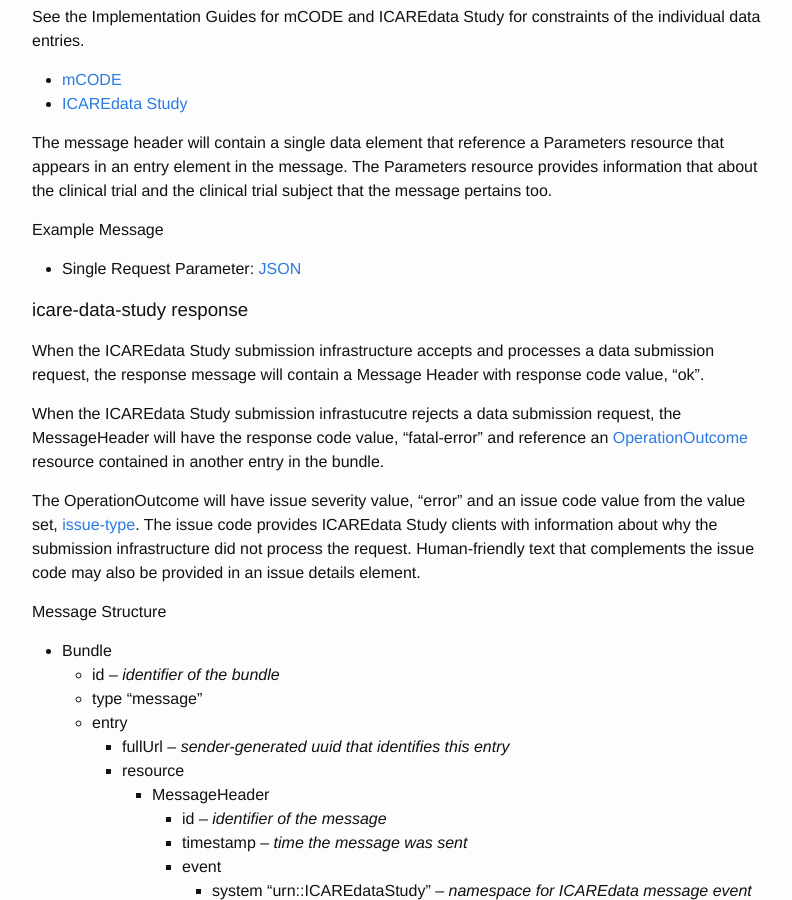
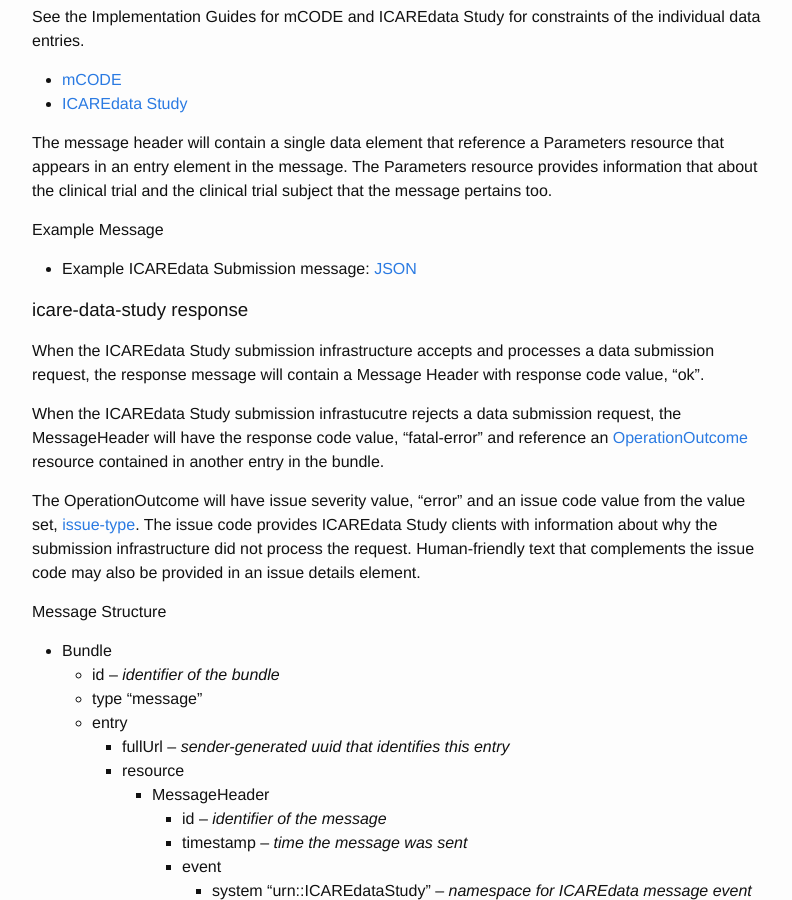
Before and after one commit to ICAREdata/icare-data-submission-procedures, a Jekyll site: the page built from index.md, in a window 1280 px wide and 900 px high, scrolled down 3338 px. Shown: the whole window, without its empty margins (238-1030 px from the left). Built offline with Jekyll 4.4.1, drawn with Linux system fonts in a browser that asks for light colours.

Commit message:
Fixing naming issue

```diff
--- a/index.md
+++ b/index.md
@@ -117,7 +117,7 @@ The message header will contain a single data element that reference a Parameter
 
 #### Example Message
 
-- Single Request Parameter: [JSON](icare-data-submission-request-json-example.html)
+- Example ICAREdata Submission message: [JSON](icare-data-submission-request-json-example.html)
 
 
 ### icare-data-study response
```
